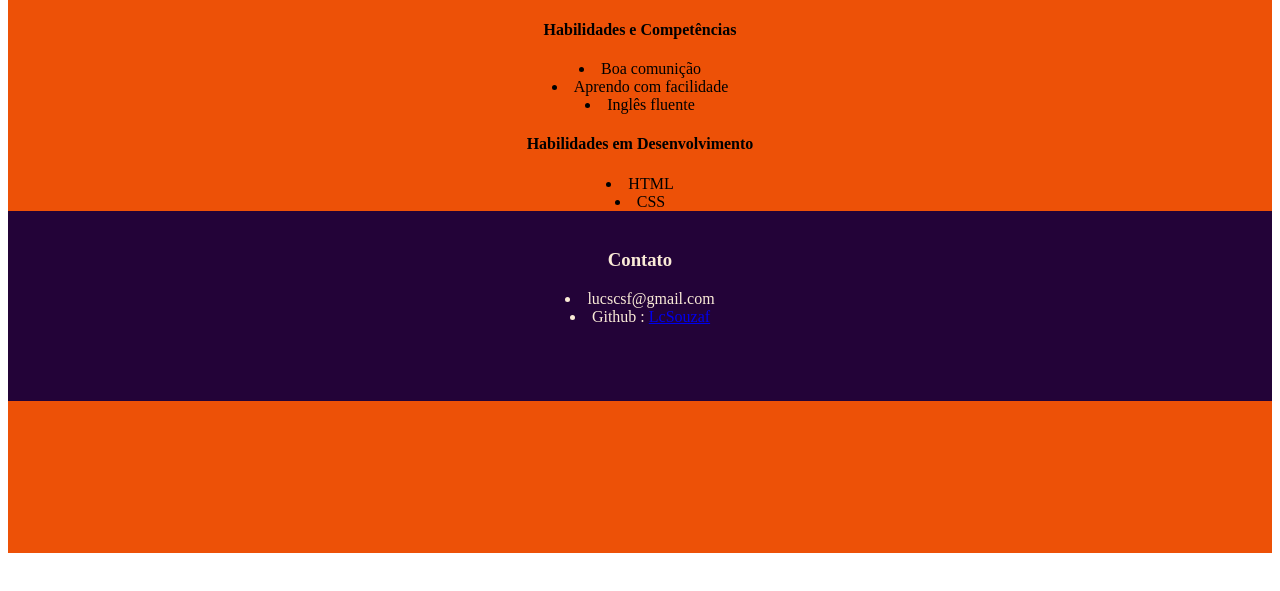
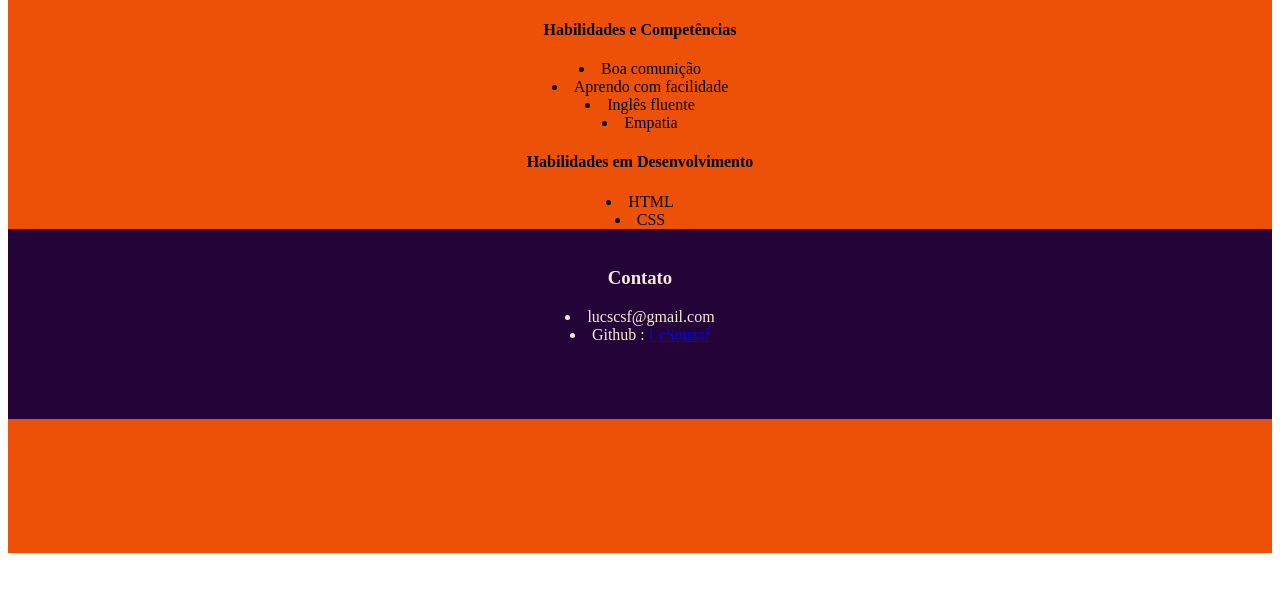
Before and after one commit to LcSouzaf/trybe-exercicios, a plain HTML site: page fundamentos/bloco-03-introducao-a-html-e-css/dia-02-html-e-css-primeiros-passos-em-css/exercicio1.html in a window 1280 px wide. Shown: the part 355-946 px from the top of the page. After the commit the page ends 916 px from the top, so only its background shows below. Drawn offline with Linux system fonts and the light colour scheme.

Commit message:
Add algumas alteraçoes pequenas

```diff
--- a/fundamentos/bloco-03-introducao-a-html-e-css/dia-02-html-e-css-primeiros-passos-em-css/exercicio1.html
+++ b/fundamentos/bloco-03-introducao-a-html-e-css/dia-02-html-e-css-primeiros-passos-em-css/exercicio1.html
@@ -17,6 +17,7 @@
             <li>Boa comunição</li>
             <li>Aprendo com facilidade</li>
             <li>Inglês fluente</li>
+            <li>Empatia</li>
         <h4 class="Habilidades">Habilidades em Desenvolvimento</h4>
         <li>HTML</li>
         <li>CSS</li
--- a/fundamentos/bloco-03-introducao-a-html-e-css/dia-02-html-e-css-primeiros-passos-em-css/style.css
+++ b/fundamentos/bloco-03-introducao-a-html-e-css/dia-02-html-e-css-primeiros-passos-em-css/style.css
@@ -16,7 +16,6 @@
     main{ background-color: #ED5107;
         height: 800px;
         text-align: center;
-        margin-bottom: 100px;
 
     }
     footer{ background-color:#230338;
@@ -36,8 +35,7 @@
     h1 {
         background-color: #c70d3a;
     text-align: center };
-
     .foto-redonda {
-    border-radius: 50%;
+        border-radius: 50%;
     }
 </style>
```
